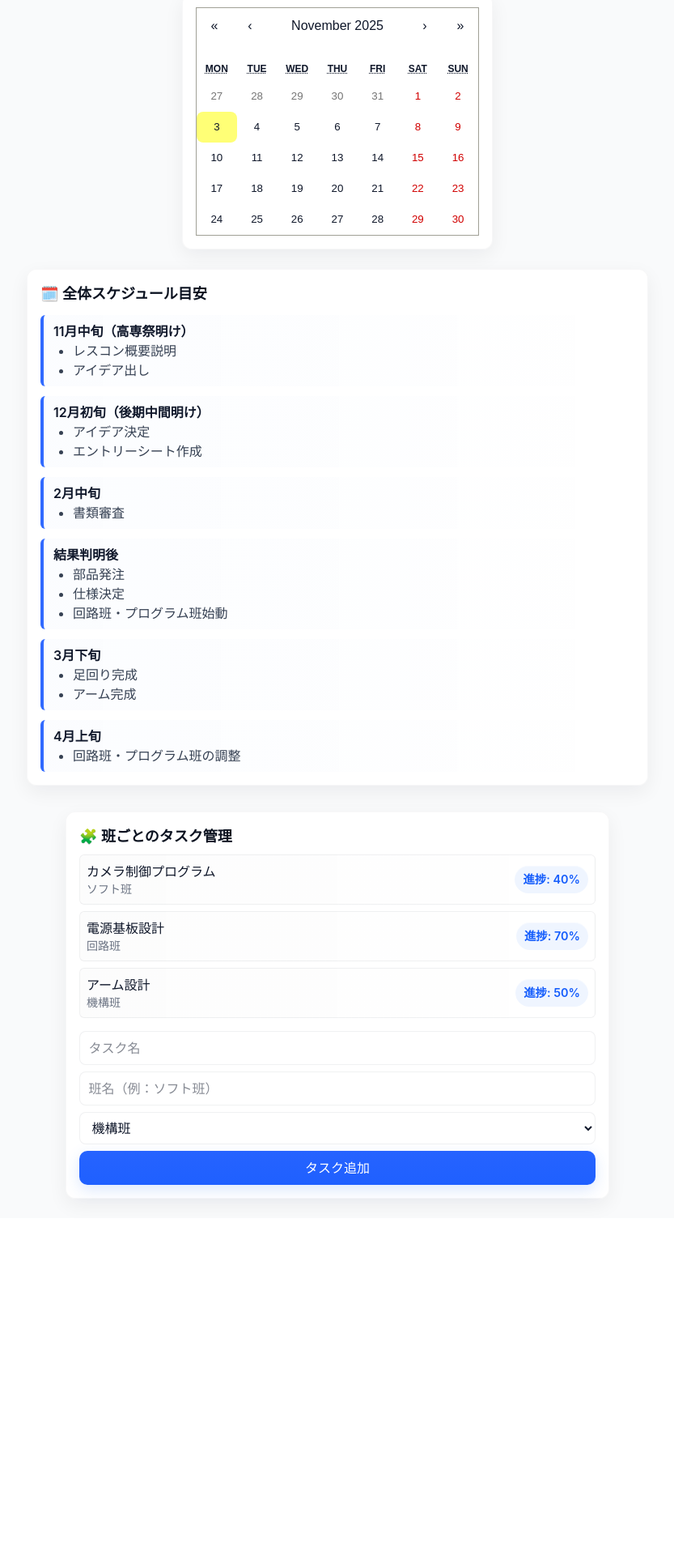
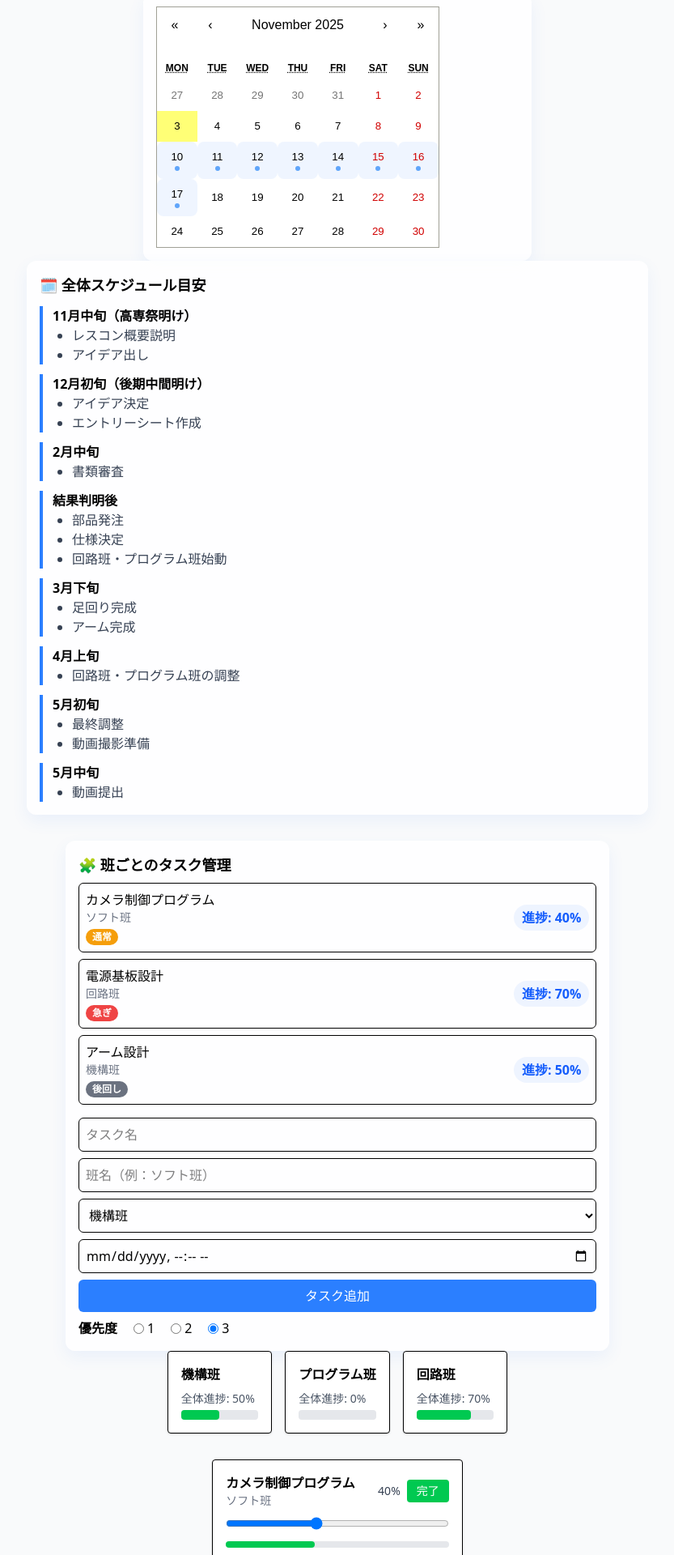
Before and after one commit to EarthChart0809/react-todo-app, a React (Vite) app: page / in a window 1280 px wide. Shown: the part 80-2000 px from the top of the page at 81% size, without its empty margins (223-1056 px from the left). Before the commit the page ends 1584 px from the top, so only its background shows below. Built offline with nearby package versions, Linux system fonts and the light colour scheme.

Commit message:
improved calendar view

```diff
--- a/src/App.tsx
+++ b/src/App.tsx
@@ -7,55 +7,139 @@ function App() {
   {
     period: "11月中旬（高専祭明け）",
     tasks: ["レスコン概要説明", "アイデア出し"],
+    range: [new Date(2025, 10, 10), new Date(2025, 10, 17)], // 11月10〜17日
+    color: "#60a5fa", // blue-400
   },
   {
     period: "12月初旬（後期中間明け）",
     tasks: ["アイデア決定", "エントリーシート作成"],
+    range: [new Date(2025, 11, 1), new Date(2025, 11, 10)],
+    color: "#34d399", // green-400
   },
   {
     period: "2月中旬",
     tasks: ["書類審査"],
+    range: [new Date(2026, 1, 10), new Date(2026, 1, 20)],
+    color: "#facc15", // yellow-400
   },
   {
     period: "結果判明後",
     tasks: ["部品発注", "仕様決定", "回路班・プログラム班始動"],
+    range: [new Date(2026, 1, 21), new Date(2026, 2, 15)],
+    color: "#f97316", // orange-400
   },
   {
     period: "3月下旬",
     tasks: ["足回り完成", "アーム完成"],
+    range: [new Date(2026, 2, 20), new Date(2026, 2, 31)],
+    color: "#fb7185", // rose-400
   },
   {
     period: "4月上旬",
     tasks: ["回路班・プログラム班の調整"],
+    range: [new Date(2026, 3, 1), new Date(2026, 3, 10)],
+    color: "#a78bfa", // purple-400
+  },
+  {
+    period: "5月初旬",
+    tasks: ["最終調整", "動画撮影準備"],
+    range: [new Date(2026, 4, 1), new Date(2026, 4, 10)],
+    color: "#f472b6", // pink-400
+  },
+  {
+    period: "5月中旬",
+    tasks: ["動画提出"],
+    range: [new Date(2026, 4, 11), new Date(2026, 4, 20)],
+    color: "#4ade80", // emerald-400
   },
 ];
 
   const [tasks, setTasks] = useState([
-    { id: 1, title: "カメラ制御プログラム", team: "ソフト班", progress: 40 },
-    { id: 2, title: "電源基板設計", team: "回路班", progress: 70 },
-    { id: 3, title: "アーム設計", team: "機構班", progress: 50 },
+    { id: 1, title: "カメラ制御プログラム", team: "ソフト班", progress: 40,deadline : null , priority: 2 },
+    { id: 2, title: "電源基板設計", team: "回路班", progress: 70 ,deadline : null , priority: 1 },
+    { id: 3, title: "アーム設計", team: "機構班", progress: 50 ,deadline : null ,priority: 3},
   ]);
 
   const [newTask, setNewTask] = useState("");
   const [newTeam, setNewTeam] = useState("");
+  const [newDeadline, setNewDeadline] = useState<Date | null>(null);
+
+  // 優先度マッピング
+  const PRIORITY_LABEL: Record<number, string> = { 1: "急ぎ", 2: "通常", 3: "後回し" };
+  const PRIORITY_COLOR: Record<number, string> = { 1: "#ef4444", 2: "#f59e0b", 3: "#6b7280" };
+
+  const formatDateForInput = (d: Date) => {
+  const pad = (n: number) => n.toString().padStart(2, "0");
+    return `${d.getFullYear()}-${pad(d.getMonth() + 1)}-${pad(d.getDate())}T${pad(
+      d.getHours()
+    )}:${pad(d.getMinutes())}`;
+  };
 
   const addTask = () => {
     if (!newTask || !newTeam) return;
     setTasks([
       ...tasks,
-      { id: Date.now(), title: newTask, team: newTeam, progress: 0 },
+      { id: Date.now(), title: newTask, team: newTeam, progress: 0 , deadline: newDeadline, priority: newTodoPriority },
     ]);
     setNewTask("");
     setNewTeam("");
+    setNewDeadline(null);
+    setNewTodoPriority(3);
   };
+
+   const updateProgress = (id, progress) => {
+    setTasks(tasks.map(task =>
+      task.id === id ? { ...task, progress } : task
+    ));
+  };
+
+  const updateDeadline = (e: React.ChangeEvent<HTMLInputElement>) => {
+    const dt = e.target.value; // UIで日時が未設定のときは空文字列 "" が dt に格納される
+    console.log(`UI操作で日時が "${dt}" (${typeof dt}型) に変更されました。`);
+    setNewDeadline(dt === "" ? null : new Date(dt));
+  };
+
+  // 班ごとの進捗を計算
+  const teams = ["機構班", "プログラム班", "回路班"];
+  const teamProgress = {};
+  teams.forEach(t => {
+    const teamTasks = tasks.filter(task => task.team === t);
+    const avg = teamTasks.length
+      ? Math.round(teamTasks.reduce((sum, t) => sum + t.progress, 0) / teamTasks.length)
+      : 0;
+    teamProgress[t] = avg;
+  });
+
+   // 日付が範囲に含まれるか判定
+  const getScheduleColor = (date: Date) => {
+    for (const s of schedule) {
+      if (date >= s.range[0] && date <= s.range[1]) return s.color;
+    }
+    return null;
+  };
+
+   const [newTodoPriority, setNewTodoPriority] = useState(3); // ◀◀ 追加
+
+    const updateNewTodoPriority = (e: React.ChangeEvent<HTMLInputElement>) => {
+    setNewTodoPriority(Number(e.target.value)); // 数値型に変換
+  };
+
 
   return (
     <div className="min-h-screen bg-gray-50 p-6 flex flex-col items-center">
       <h1 className="text-2xl font-bold mb-4">📅 ロボコン進捗管理</h1>
 
-      {/* カレンダー表示 */}
-      <div className="bg-white shadow p-4 rounded-xl mb-6">
-        <Calendar />
+       <div className="calendar-container bg-white shadow p-4 rounded-xl">
+        <Calendar
+          tileClassName={({ date }) => {
+            const color = getScheduleColor(date);
+            return color ? "highlight" : "";
+          }}
+          tileContent={({ date }) => {
+            const color = getScheduleColor(date);
+            return color ? <div className="dot" style={{ background: color }}></div> : null;
+          }}
+        />
       </div>
 
       {/* 全体スケジュール */}
@@ -87,6 +171,21 @@ function App() {
               <div>
                 <p className="font-medium">{task.title}</p>
                 <p className="text-sm text-gray-500">{task.team}</p>
+                <div className="flex items-center gap-2 mt-1">
+                  {task.deadline ? (
+                    <p className="text-sm text-gray-400">期限: {formatDateForInput(new Date(task.deadline))}</p>
+                  ) : null}
+                  {/* 優先度バッジ */}
+                  <span
+                    className="text-xs font-semibold px-2 py-0.5 rounded-full"
+                    style={{
+                      background: PRIORITY_COLOR[task.priority ?? 3],
+                      color: "#fff",
+                    }}
+                  >
+                    {PRIORITY_LABEL[task.priority ?? 3]}
+                  </span>
+                </div>
               </div>
               <span className="text-blue-600 font-semibold">
                 進捗: {task.progress}%
@@ -120,16 +219,114 @@ function App() {
             <option value="回路班">回路班</option>
             <option value="プログラム班">プログラム班</option>
           </select>
+
+          <input
+            type="datetime-local"
+            className="border p-2 rounded-md"
+            value={newDeadline ? formatDateForInput(newDeadline) : ""}
+            onChange={updateDeadline}
+          />
+
           <button
             onClick={addTask}
             className="bg-blue-500 text-white p-2 rounded-md hover:bg-blue-600"
           >
             タスク追加
           </button>
+           {/* ラジオボタンの実装 ここから... */}
+        <div className="flex gap-5">
+          <div className="font-bold">優先度</div>
+          {[1, 2, 3].map((value) => (
+            <label key={value} className="flex items-center space-x-1">
+              <input
+                id={`priority-${value}`}
+                name="priorityGroup"
+                type="radio"
+                value={value}
+                checked={newTodoPriority === value}
+                onChange={updateNewTodoPriority}
+              />
+              <span>{value}</span>
+            </label>
+          ))}
         </div>
+        </div>
+      </div>
+       {/* 各班の進捗まとめ */}
+      <div className="grid grid-cols-3 gap-4 mb-8">
+        {teams.map(t => (
+          <div key={t} className="p-4 border rounded shadow-sm bg-white">
+            <h2 className="font-semibold mb-2">{t}</h2>
+            <p className="text-sm text-gray-600 mb-1">全体進捗: {teamProgress[t]}%</p>
+            <div className="h-3 bg-gray-200 rounded">
+              <div
+                className="h-3 bg-green-500 rounded"
+                style={{ width: `${teamProgress[t]}%` }}
+              ></div>
+            </div>
+          </div>
+        ))}
+      </div>
+
+      {/* タスクリスト */}
+<div className="space-y-4">
+  {tasks.map((task) => (
+    <div
+      key={task.id}
+      className="p-4 border rounded shadow-sm bg-white"
+    >
+      <div className="flex justify-between items-center mb-2">
+        <div>
+          <p className="font-semibold">{task.title}</p>
+          <p className="text-sm text-gray-500">{task.team}</p>
+        </div>
+
+        {/* 進捗＋完了ボタン */}
+        <div className="flex items-center gap-2">
+          <p className="text-sm text-gray-700 w-14 text-right">
+            {task.progress}%
+          </p>
+          {task.progress < 100 ? (
+            <button
+              onClick={() => updateProgress(task.id, 100)}
+              className="bg-green-500 text-white px-3 py-1 rounded hover:bg-green-600 text-sm"
+            >
+              完了
+            </button>
+          ) : (
+            <button
+              disabled
+              className="bg-gray-300 text-gray-600 px-3 py-1 rounded text-sm cursor-not-allowed"
+            >
+              完了済み
+            </button>
+          )}
+        </div>
+      </div>
+
+      {/* スライダーで調整 */}
+      <input
+        type="range"
+        min="0"
+        max="100"
+        value={task.progress}
+        onChange={(e) =>
+          updateProgress(task.id, Number(e.target.value))
+        }
+        className="w-full"
+      />
+      <div className="h-2 bg-gray-200 rounded mt-2">
+        <div
+          className="h-2 bg-green-500 rounded"
+          style={{ width: `${task.progress}%` }}
+        ></div>
+      </div>
+    </div>
+  ))}
 </div>
     </div>
   );
 }
 
+
 export default App;
--- a/src/index.css
+++ b/src/index.css
@@ -1,124 +1,39 @@
+/* index.css */
 @import "tailwindcss";
 
-/* カスタムテーマ / 微調整（App.tsx の雰囲気に合わせる） */
-:root{
-  --bg-start: #f8fafc;
-  --bg-end: #eef2ff;
-  --primary: 38, 99, 255; /* rgb(38,99,255) */
-  --muted: #64748b;
-  --card: rgba(255,255,255,0.9);
-  --accent: rgba(59,130,246,0.08);
-  --radius-lg: 12px;
+:root {
+  --primary: 59,130,246; /* Tailwind blue-500 */
 }
 
-/* 全体 */
-html,body,#root{
-  height:100%;
-}
-body{
-  background: linear-gradient(180deg,var(--bg-start),var(--bg-end));
-  -webkit-font-smoothing:antialiased;
-  -moz-osx-font-smoothing:grayscale;
-  color: #0f172a;
-  font-family: Inter, ui-sans-serif, system-ui, -apple-system, "Segoe UI", Roboto, "Helvetica Neue", Arial;
+.bg-white.shadow.p-4.rounded-xl {
+  background: rgba(255,255,255,0.9);
+  box-shadow: 0 8px 20px rgba(59,130,246,0.08);
 }
 
-/* 共通カード調整（App.tsx で使っている .bg-white.shadow.p-4.rounded-xl を対象） */
-.bg-white.shadow.p-4.rounded-xl{
-  background: var(--card);
-  border-radius: var(--radius-lg);
-  box-shadow: 0 8px 24px rgba(15,23,42,0.06);
-  border: 1px solid rgba(15,23,42,0.03);
+.text-blue-600.font-semibold {
+  background: rgba(var(--primary), 0.08);
+  border-radius: 9999px;
+  padding: 0.25rem 0.6rem;
 }
 
-/* ヘッダー */
-h1.text-2xl.font-bold.mb-4{
-  letter-spacing: -0.02em;
-  color: rgb(var(--primary));
-  display:flex;
-  align-items:center;
-  gap:8px;
+/* react-calendar カスタム装飾 */
+.calendar-container {
+  width: 100%;
+  max-width: 480px;
 }
 
-/* サブ見出し */
-h2.text-lg.font-semibold{
-  color:#0b1220;
+.react-calendar__tile.highlight {
+  background-color: rgba(59,130,246,0.08);
+  border-radius: 8px;
 }
 
-/* カレンダー周りの微調整 */
-.react-calendar{
-  border:none;
-  background:transparent;
-  box-shadow:none;
-}
-.react-calendar__tile--now{
-  background: rgba(59,130,246,0.12);
-  border-radius:8px;
-}
-.react-calendar__tile--active{
-  background: rgb(var(--primary));
-  color:white;
-  border-radius:8px;
+.react-calendar__tile.highlight:hover {
+  background-color: rgba(59,130,246,0.15);
 }
 
-/* スケジュール項目（左のラインを強調） */
-.border-l-4.border-blue-500.pl-3{
-  padding-top:0.5rem;
-  padding-bottom:0.5rem;
-  border-left-width:4px;
-  border-left-color: rgba(var(--primary),0.95);
-  background: linear-gradient(90deg, rgba(59,130,246,0.02), transparent);
-  border-radius: 6px;
+.dot {
+  width: 6px;
+  height: 6px;
+  border-radius: 50%;
+  margin: 2px auto 0;
 }
-
-/* タスクリスト項目 */
-.border.p-2.rounded-md.flex.justify-between.items-center{
-  background: linear-gradient(90deg, rgba(2,6,23,0.01), rgba(255,255,255,0));
-  border-color: rgba(15,23,42,0.06);
-}
-
-/* 進捗表示 */
-.text-blue-600.font-semibold{
-  background: var(--accent);
-  padding: 6px 10px;
-  border-radius: 999px;
-  font-size: 0.9rem;
-  box-shadow: 0 1px 0 rgba(255,255,255,0.4) inset;
-}
-
-/* フォーム入力 */
-input[type="text"], select{
-  background: white;
-  border: 1px solid rgba(15,23,42,0.06);
-  padding: 0.5rem 0.65rem;
-  border-radius: 8px;
-  outline: none;
-  transition: box-shadow 0.12s ease, border-color 0.12s ease;
-}
-input[type="text"]:focus, select:focus{
-  box-shadow: 0 6px 18px rgba(59,130,246,0.08);
-  border-color: rgba(var(--primary),0.9);
-}
-
-/* ボタン */
-button.bg-blue-500{
-  background: linear-gradient(180deg, rgb(var(--primary)), rgb(31,96,255));
-  box-shadow: 0 6px 18px rgba(59,130,246,0.18);
-  border-radius: 10px;
-  padding: 0.55rem 0.9rem;
-  transition: transform .08s ease, box-shadow .12s ease;
-}
-button.bg-blue-500:hover{
-  transform: translateY(-1px);
-  box-shadow: 0 10px 28px rgba(59,130,246,0.2);
-}
-
-/* モバイル微調整 */
-@media (max-width:640px){
-  .min-h-screen.bg-gray-50.p-6.flex.flex-col.items-center{
-    padding: 1.25rem;
-  }
-  .bg-white.shadow.p-4.rounded-xl.w-full.max-w-3xl{
-    padding: 0.9rem;
-  }
-}
```
Lines whose indentation alone changed are shown as unchanged.
